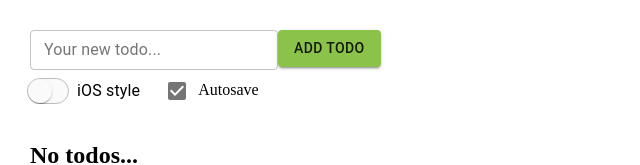
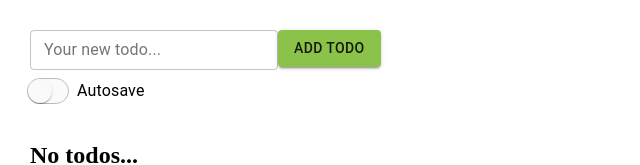
Before and after one commit to YevtushenkoNadiia/react-form, a React (Create React App) app: page / in a window 1280 px wide. Shown: the top 165 px of the page, without its empty margins (0-640 px from the left). Built offline with nearby package versions, Linux system fonts and the light colour scheme; the HTML template or start-up script is replaced by a standard one.

Commit message:
home-work 30 lesson

```diff
--- a/src/components/Todos/Todos.js
+++ b/src/components/Todos/Todos.js
@@ -40,7 +40,9 @@ const Todos = () => {
 	};
 
 	useEffect(() => {
-		saveTodos()
+		if (switchTodo) {
+			saveTodos()
+		}
 	}, [todos])
 
 	return (
@@ -67,15 +69,8 @@ const Todos = () => {
 				<FormControlLabel
 					control={<IOSSwitch checked={switchTodo}
 										onChange={switchHandler} />}
-					label="iOS style"
+					label="Autosave"
 				/>
-
-				<Checkbox
-					color="default"
-					checked={true}
-					onChange={() => {}}
-				/>
-				Autosave
 			</div>
 
 			<div className="todos__list">
```
Also changed, not shown: src/components/TodoItem/TodoItem.js (+0 -18 lines).
